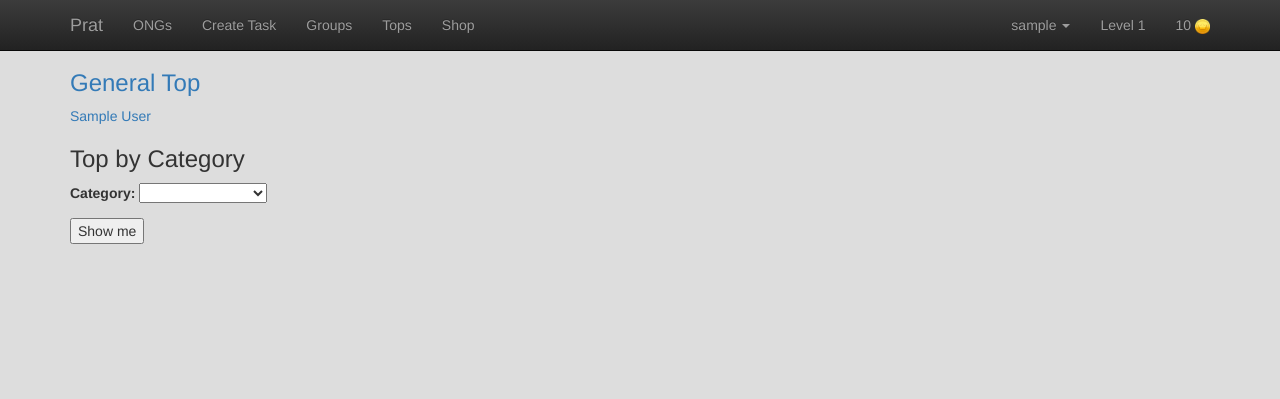
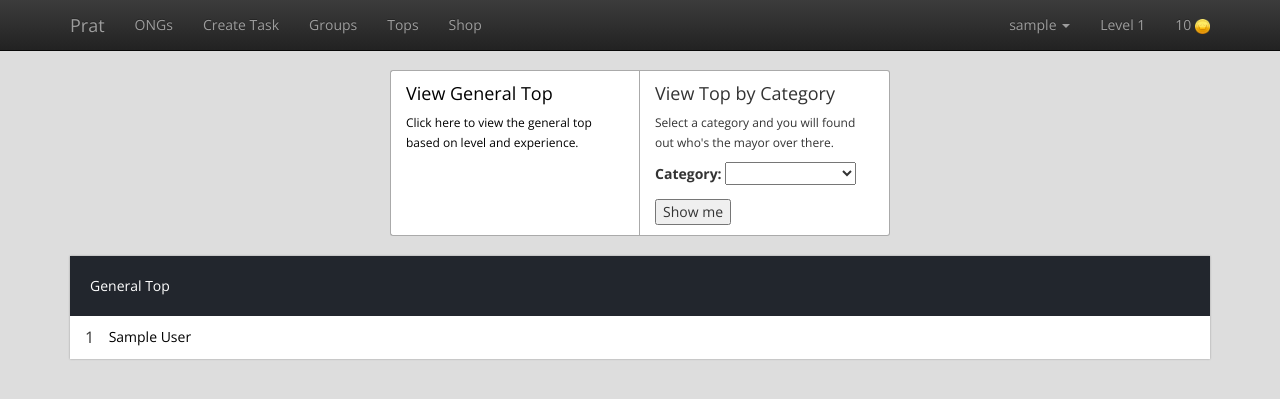
Before and after one commit to RustinAlexandru/prat, a Django app: page /tops/general/ in a window 1280 px wide. Shown: the top 399 px of the page. Run offline with Django 3.2, Linux system fonts and the light colour scheme; a user stored in the database is signed in; tables that the repository leaves empty hold one stand-in row (values such as "Sample post"); style sheets or scripts are compiled from the project's sources; some libraries are stand-ins or nearby versions.

Commit message:
Changed font & Styled Top

```diff
--- a/prat/static/css/prat.less
+++ b/prat/static/css/prat.less
@@ -1,6 +1,7 @@
 
 body {
     background: #ddd;
+    font-family: 'Open Sans', 'Helvetica', sans-serif;
 }
 
 button {
@@ -643,3 +644,90 @@ a:hover {
         }
     }
 }
+
+.choice {
+    font-size: 0;
+    margin: auto;
+    display: flex;
+    justify-content: center;
+    margin-top: 20px;
+    position: relative;
+
+    .left, .right {
+        display: inline-block;
+        vertical-align: top;
+        font-size: 14px;
+    }
+
+    .left {
+        position: relative;
+        border-top-left-radius: 3px;
+        border-bottom-left-radius: 3px;
+        border-left: 1px solid #aaa;
+        border-top: 1px solid #aaa;
+        border-bottom: 1px solid #aaa;
+        &:after {
+            content: '';
+            display: inline-block;
+            position: absolute;
+            bottom: 0;
+            border-right: 1px solid #aaa;
+            top: 0;
+            right: 0;
+        }
+    }
+
+    .right {
+        border-top-right-radius: 3px;
+        border-bottom-right-radius: 3px;
+        border-right: 1px solid #aaa;
+        border-top: 1px solid #aaa;
+        border-bottom: 1px solid #aaa;
+    }
+
+    .button {
+        a {
+            color: #000;
+        }
+
+        width: 250px;
+        background: #fff;
+        padding: 10px 15px;
+        cursor: pointer;
+
+        &:hover {
+            background: #eee;
+        }
+
+        .title {
+            display: block;
+            font-size: 18px;
+            margin-bottom: 5px;
+        }
+
+        .desc {
+            font-size: 12px;
+            font-weight: 100;
+        }
+    }
+}
+
+.top-entry {
+    margin: 5px 0;
+
+    .position {
+        display: inline-block;
+        width: 20px;
+        font-size: 16px;
+        vertical-align: middle;
+    }
+
+    a {
+        color: #000;
+        vertical-align: middle;
+
+        &:hover {
+            color: #555;
+        }
+    }
+}
--- a/prat/templates/group_details.html
+++ b/prat/templates/group_details.html
@@ -16,7 +16,7 @@
 
 				<h4>Group Members</h4>
 			    {% for user in group_users %}
-			        <p><a href="{% url 'viewProfile' user.username %}">{{ user.username }}</a></p>
+			        <span><a href="{% url 'viewProfile' user.username %}">{{ user.username }}</a></span>
 			    {% endfor %}
 
 				{% if user in group_users %}
--- a/prat/templates/layout.html
+++ b/prat/templates/layout.html
@@ -21,6 +21,7 @@
         </style>
         <link rel="stylesheet" href="{% static "css/bootstrap-theme.min.css" %}">
         <link rel="stylesheet" href="{% static "css/main.css" %}">
+        <link href='https://fonts.googleapis.com/css?family=Open+Sans:400,600,700,300' rel='stylesheet' type='text/css'>
         {% compress css %}
         <link href="{% static "css/prat.less"%}" media="all" rel="stylesheet" type="text/less"/>
         {% endcompress %}
--- a/prat/templates/tops.html
+++ b/prat/templates/tops.html
@@ -1,22 +1,69 @@
 {% extends 'layout.html' %}
 
 {% block content%}
-    <h3 id="general_top"><a href="{% url 'viewTops' 'general' %}">General Top</a></h3>
 
-    {% for profile in general_top %}
-        <div><a href="{% url 'viewProfile' profile.user.username %}">{{ profile.first_name }} {{ profile.last_name }}</a></div>
-    {% endfor %}
 
-    <h3>Top by Category</h3>
+    <div class="choice">
+        <div class="left button">
+            <a href="{% url 'viewTops' 'general' %}">
+                <span class="title">View General Top</span>
+                <span class="desc">Click here to view the general top based on level and experience.</span>
+            </a>
+        </div>
+        <div class="right button">
+            <span class="title">View Top by Category</span>
+            <span class="desc">Select a category and you will found out who's the mayor over there.</span>
             <p class="error">{{ message }}</p>
             <form method="post" action="{% url 'viewTops' 'category' %}">
                 {% csrf_token %}
                 {{ form.as_p }}
                 <button type="submit">Show me</button>
             </form>
+        </div>
+    </div>
 
-    </br>
+    {% if general_top %}
+        <div class="home-showcase-panel">
+            <div class="panel-header">
+                <div class="left">
+                    <h4>General Top</h4>
+                </div>
+            </div>
+
+            <div class="content">
+                {% for profile in general_top %}
+                    <div class="top-entry">
+                        <span class="position">{{ forloop.counter }}</span>
+                        <a href="{% url 'viewProfile' profile.user.username %}">
+                            {{ profile.first_name }} {{ profile.last_name }}
+                        </a>
+                    </div>
+                {% endfor %}
+            </div>
+        </div>
+    {% endif %}
+
+    {% if category_top %}
+        <div class="home-showcase-panel">
+            <div class="panel-header">
+                <div class="left">
+                    <h4>Category Top</h4>
+                    <span class="details">
+                        <b>{{ category.name }}</b>
+                    </span>
+                </div>
+            </div>
+
+            <div class="content">
                 {% for user in category_top %}
-        <div><a href="{% url 'viewProfile' user.username %}">{{ user.profile.first_name }} {{ user.profile.last_name }}</a></div>
+                    <div class="top-entry">
+                        <span class="position">{{ forloop.counter }}</span>
+                        <a href="{% url 'viewProfile' user.profile.user.username %}">
+                            {{ user.profile.first_name }} {{ user.profile.last_name }}
+                        </a>
+                    </div>
                 {% endfor %}
+            </div>
+        </div>
+    {% endif %}
 {% endblock %}
--- a/prat/views.py
+++ b/prat/views.py
@@ -419,7 +419,8 @@ def view_tops(request, choice = None):
                     else:
                         users[task.owner.pk] += task.experience_total
                 users = sorted(users.items(), key=lambda x: x[1], reverse=True)
-                users = [User.objects.get(pk=x[0]) for x in users][:100]
+                users = [ User.objects.get(pk=x[0]) for x in users ][:100]
+                context['category'] = Category.objects.filter(pk=category).first()
                 context['category_top'] = users
         context['form'] = form
         return render(request, 'tops.html', context)
```
Lines whose indentation alone changed are shown as unchanged.
